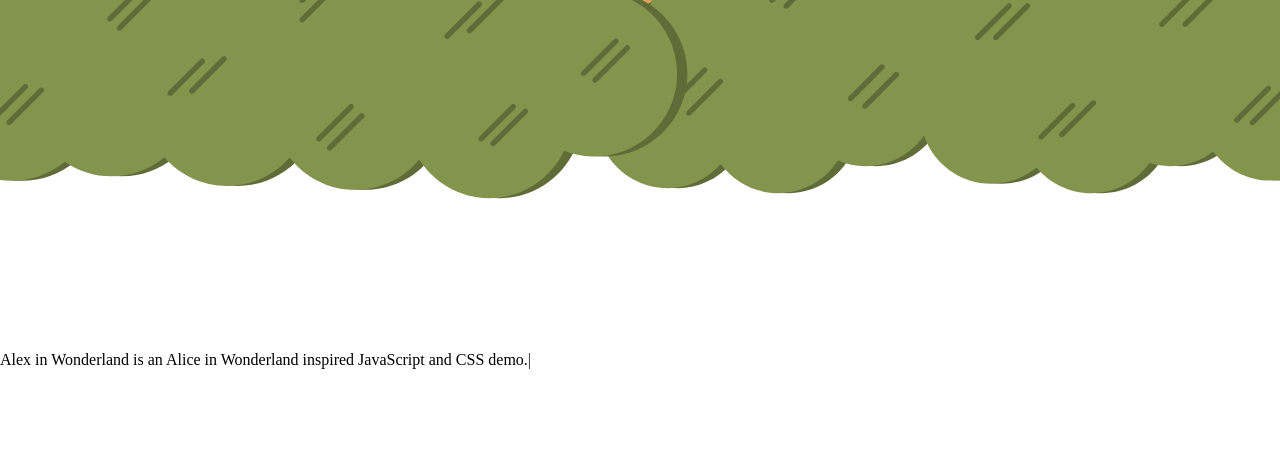
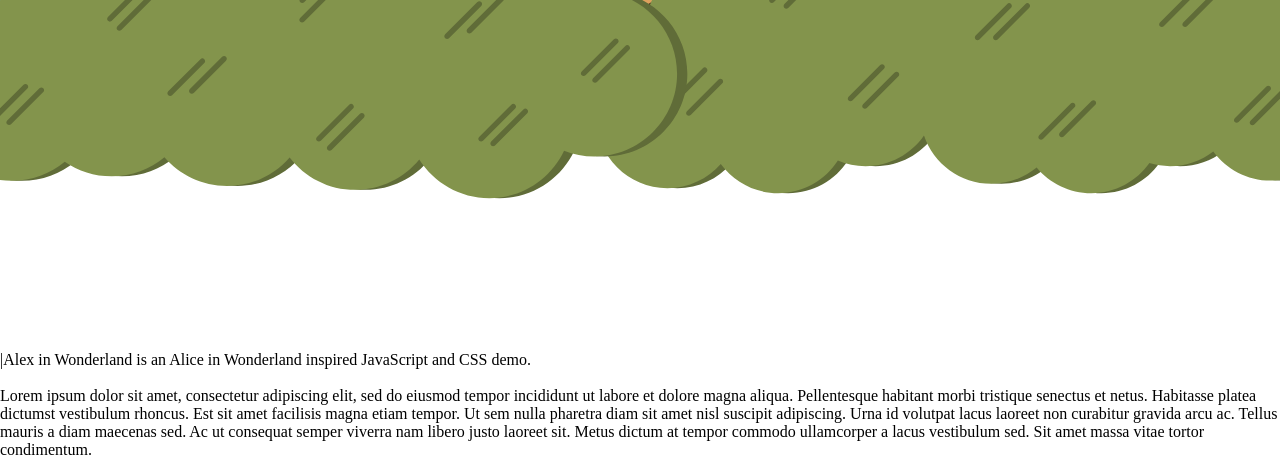
Before and after one commit to alexawhy/wonderland, a website built with webpack: page index.html in a window 1280 px wide. Shown: the part 521-980 px from the top of the page. Before the commit the page ends 890 px from the top, so only its background shows below. Built offline with nearby package versions, Linux system fonts and the light colour scheme.

Commit message:
Add intersectionObserver

```diff
--- a/index.html
+++ b/index.html
@@ -37,6 +37,8 @@
 		</div>
 		<!-- <span id="typed"></span> -->
 	</section>
+	<br>
+	<p>Lorem ipsum dolor sit amet, consectetur adipiscing elit, sed do eiusmod tempor incididunt ut labore et dolore magna aliqua. Pellentesque habitant morbi tristique senectus et netus. Habitasse platea dictumst vestibulum rhoncus. Est sit amet facilisis magna etiam tempor. Ut sem nulla pharetra diam sit amet nisl suscipit adipiscing. Urna id volutpat lacus laoreet non curabitur gravida arcu ac. Tellus mauris a diam maecenas sed. Ac ut consequat semper viverra nam libero justo laoreet sit. Metus dictum at tempor commodo ullamcorper a lacus vestibulum sed. Sit amet massa vitae tortor condimentum.</p>
 	<script src="./dist/main.js"></script>
 </body>
 </html>
--- a/src/scripts/intro.js
+++ b/src/scripts/intro.js
@@ -1,5 +1,11 @@
 import Typed from 'typed.js';
 
+// append #typed when it intersects
+
+let visibility = "invisible";
+let intersectionRatio = 0;
+
+document.addEventListener("DOMContentLoaded", () => {
   const intro = document.getElementById("intro");
   const span = document.createElement("span");
   span.setAttribute("id", "typed");
@@ -9,7 +15,26 @@ const typed = new Typed("#typed", {
     stringsElement: "#typed-strings",
     typeSpeed: 40,
     startDelay: 1000,
-  backDelay: 2000,
-  backSpeed: 20,
+    backDelay: 1000,
+    backSpeed: 12,
     loop: true
   })
+
+  const io = new IntersectionObserver(entries => {
+    console.log(entries);
+
+    if (entries[0].intersectionRatio === 0) {
+      visibility = 'invisible';
+      intersectionRatio = 0;
+      intro.removeChild(span);
+      console.log("invisible");
+    } else {
+      visibility = 'visible';
+      intersectionRatio = entries[0].intersectionRatio;
+      console.log("visible");
+      intro.appendChild(span);
+    }
+  })
+
+  io.observe(intro);
+})
```
Lines whose indentation alone changed are shown as unchanged.
